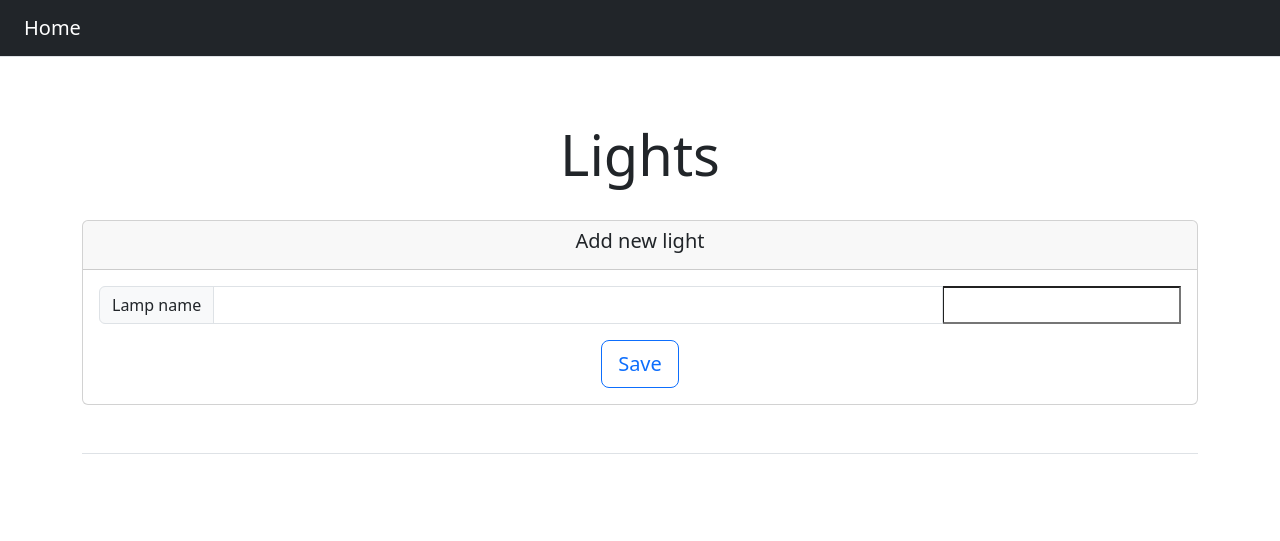
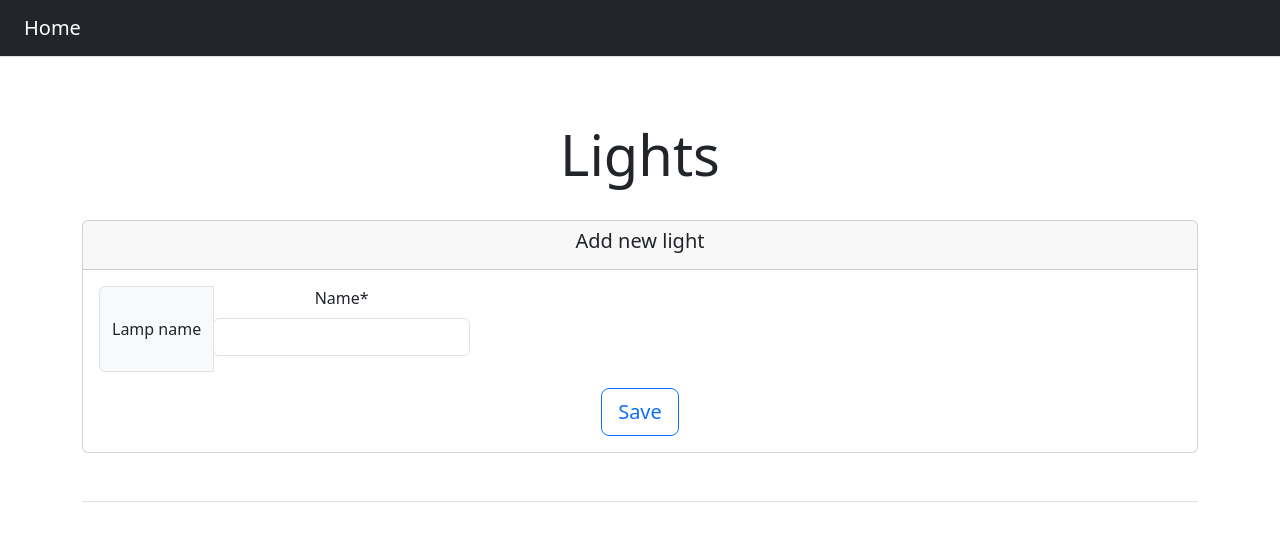
Before and after one commit to INeedAUserNamePLS/HomeControl, a Django app: page /lights/add/ in a window 1280 px wide. Shown: the top 541 px of the page. Run offline with Django 4.2, Linux system fonts and the light colour scheme; some libraries are stand-ins or nearby versions.

Commit message:
adding works

```diff
--- a/HomeControl/settings.py
+++ b/HomeControl/settings.py
@@ -37,6 +37,7 @@ INSTALLED_APPS = [
     'django.contrib.staticfiles',
     'lights.apps.LightsConfig',
     'crispy_forms',
+    'crispy_bootstrap5',
 ]
 
 MIDDLEWARE = [
--- a/lights/forms.py
+++ b/lights/forms.py
@@ -9,3 +9,11 @@ class LightForm(ModelForm):
         fields = [
             'name', 'status', 'colour', 'brightness'
         ]
+
+
+class AddForm(ModelForm):
+    class Meta:
+        model = Light
+        fields = [
+            'name'
+        ]
--- a/lights/templates/lights/add.html
+++ b/lights/templates/lights/add.html
@@ -31,9 +31,7 @@
                     <div class="input-group mb-3">
                         <span for="{{ form.name.id_for_label }}" class="input-group-text"
                               id="lamp_name">Lamp name</span>
-                        <input type="text" class="form-control" placeholder="" id="lamp_name" name="lamp_name"
-                               aria-label="Lamp name"
-                               aria-describedby="lamp-name" value="{{ form.name.as_div }}">{{ form.name }}
+                        <div>{{ form.name | as_crispy_field }}</div>
                     </div>
 
                     <button type="submit" class="btn btn-lg btn-block btn-outline-primary">Save
--- a/lights/views.py
+++ b/lights/views.py
@@ -3,7 +3,7 @@ from django.http import JsonResponse
 import paho.mqtt.client as mqtt_client
 from django.shortcuts import render
 from django.http import Http404, HttpResponseRedirect
-from lights.forms import LightForm
+from lights.forms import LightForm, AddForm
 from lights.models import Light
 
 
@@ -12,14 +12,11 @@ def index(request):
     if request.method == 'POST':
         # adding lamp
         # create a form instance and populate it with data from the request:
-        form = LightForm(request.POST)
+        form = AddForm(request.POST)
         # check whether it's valid:
         if form.is_valid():
             # process the data in form.cleaned_data as required
             light = form.save(commit=False)
-            light.status = 0
-            light.colour = '#898989'
-            light.brightness = 100
             light.save()
 
     # if a GET (or any other method) we'll create a blank form
@@ -57,7 +54,7 @@ def detail(request, light_id):
 
 
 def add(request):
-    form = LightForm()
+    form = AddForm()
     return render(request, 'lights/add.html', {'form': form})
 
 
```
